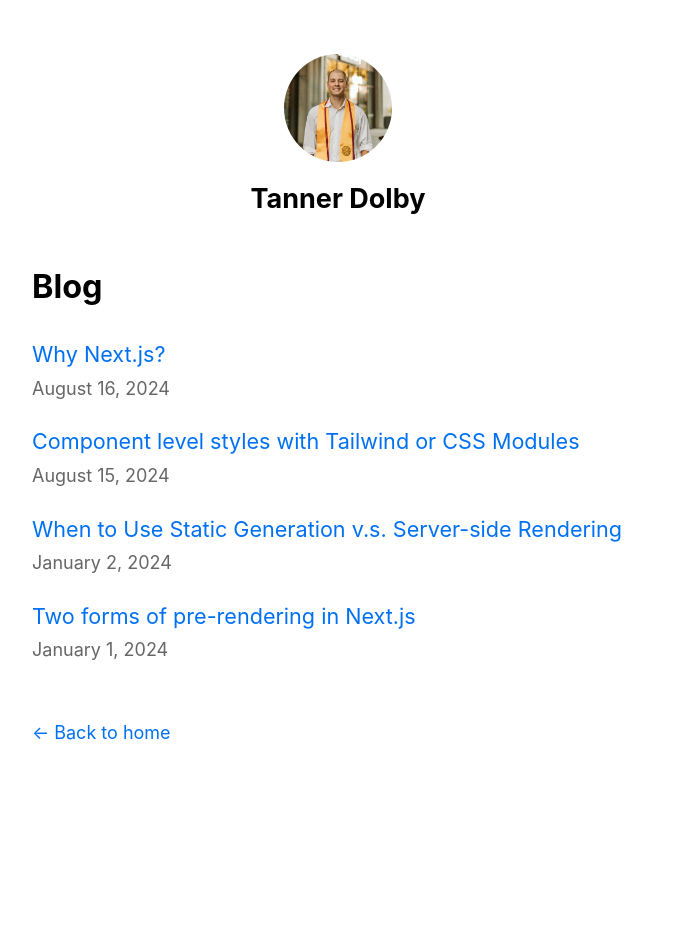
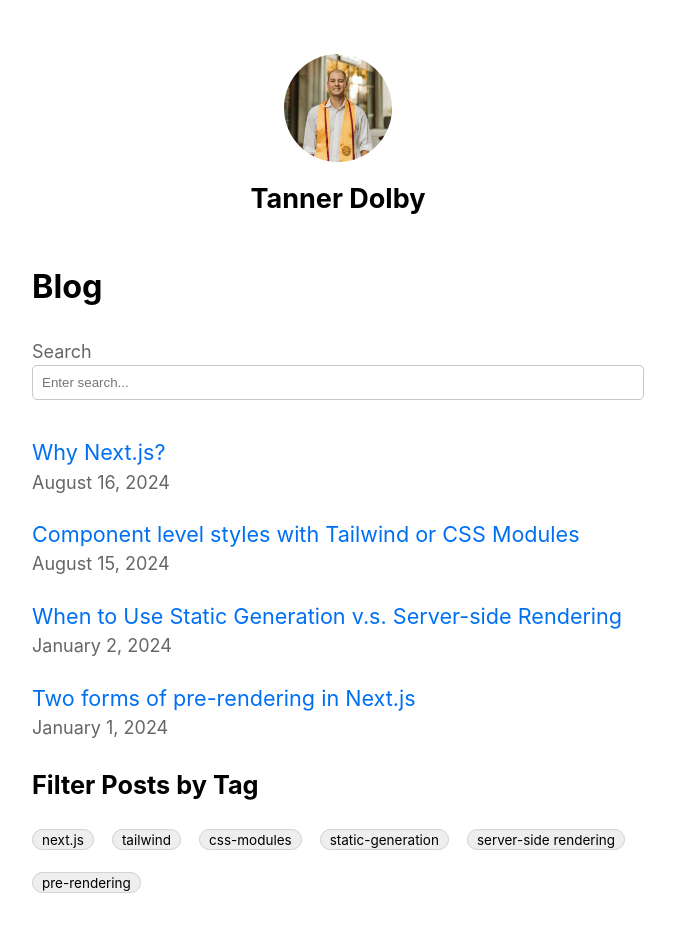
Before and after one commit to tannerdolby/nextjs-blog-pages-router, a Next.js app: page /posts in a window 1280 px wide. Shown: the top 952 px of the page, without its empty margins (302-977 px from the left). Before the commit the page ends 856 px from the top, so only its background shows below. Built offline with nearby package versions, Linux system fonts and the light colour scheme.

Commit message:
Add basic text search functionality and tag filtering

```diff
--- a/pages/posts/[id].js
+++ b/pages/posts/[id].js
@@ -61,6 +61,8 @@ export default function Post({ postData, paths }) {
                 <Link href={`/posts/${paths[nextIdx].params.id}`}>Next &rarr;</Link>
             </div>
             <br />
+            <Link href="/posts">Back to posts</Link>
+            <br />
             <hr />
         </Layout>
     )
--- a/pages/posts/index.js
+++ b/pages/posts/index.js
@@ -2,24 +2,36 @@ import Layout from "../../components/layout";
 import Head from "next/head";
 import { getSortedPostsData } from "../../utils/posts";
 import utilStyles from '../../styles/utils.module.css';
+import postStyles from '../../styles/post.module.css';
 import Link from "next/link";
 import { parseISO, format } from 'date-fns';
+import {useState} from 'react';
 
 export async function getServerSideProps({ query }) {
     const sortedPosts = getSortedPostsData();
     const filteredPostsByTag = sortedPosts.filter((post) => {
         return post.tags.includes(query.tag);
     });
+    let allTags = new Set();
+    sortedPosts.forEach((post) => {
+        post.tags.forEach((tag) => {
+            allTags.add(tag);
+        });
+    });
     return {
         props: {
             sortedPosts,
             filteredPostsByTag,
+            tagQuery: query.tag || '',
+            allTags: [...allTags]
         }
     }
 }
 
-export default function Posts({ sortedPosts, filteredPostsByTag }) {
+export default function Posts({ sortedPosts, filteredPostsByTag, tagQuery, allTags }) {
+    const [search, setSearch] = useState('');
     const posts = filteredPostsByTag.length ? filteredPostsByTag : sortedPosts;
+
     return (
         <Layout>
             <Head>
@@ -27,23 +39,47 @@ export default function Posts({ sortedPosts, filteredPostsByTag }) {
             </Head>
             <section className={utilStyles.headingMd}>
                 <h2>Blog</h2>
-                <ul className={utilStyles.list}>
-                    {posts.map((post) => {
+                <div className={utilStyles.flexColumn}>
+                    <small className={utilStyles.lightText}>
+                        <label htmlFor="search">Search</label>
+                    </small>
+                    <input className={utilStyles.input} type="text" name="search" value={search} onChange={(e) => setSearch(e.target.value)} placeholder={'Enter search...'} />
+                </div>
+
+                {filteredPostsByTag.length ? <small><p>{filteredPostsByTag.length} posts tagged with {tagQuery}</p></small> : ''}
+                <ul className={`${utilStyles.list} ${utilStyles.marginTopXl}`}>
+                    {posts
+                        .filter((post) => {
+                            return post.title.toLowerCase().includes(search.toLowerCase());
+                        })
+                        .map((post) => {
                             const date = parseISO(post.date, 'LLLL d, yyyy');
                             const formattedDate = format(date, 'LLLL d, yyyy');
                             return (
                                 <li key={post.id} className={utilStyles.listItem}>
-                                <Link className={utilStyles.headingMd} href={`/posts/${post.id}`}>{post.title}</Link>
+                                    <Link className={utilStyles.headingMd} href={`/posts/${post.id}`}>
+                                        {post.title}
+                                    </Link>
                                     <br />
-                                <small className={utilStyles.lightText}>
+                                    <small className={`${utilStyles.lightText} ${utilStyles.flex}`}>
                                         <time dateTime={post.date}>{formattedDate}</time>
                                     </small>
-
+                                </li>
+                            );
+                        })
+                    }
+                </ul>
+                <h3>Filter Posts by Tag</h3>
+                <ul className={`${utilStyles.list} ${utilStyles.flex} ${utilStyles.flexWrap} ${utilStyles.columnGapMd}`}>
+                    {allTags.map((tag) => {
+                        return (
+                        <li className={`${utilStyles.listItem} ${utilStyles.textSm}`}>
+                            <Link className={postStyles.tag} href={`/posts/?tag=${tag}`}>{tag}</Link>
                         </li>
                         );
                     })}
                 </ul>
-                {filteredPostsByTag.length ? <Link href="/posts">Clear filters</Link> : ''}
+                {filteredPostsByTag.length ? <Link href="/posts" onClick={() => setSearch('')}>Clear filters</Link> : ''}
             </section>
         </Layout>
     )
```
Lines whose indentation alone changed are shown as unchanged.
